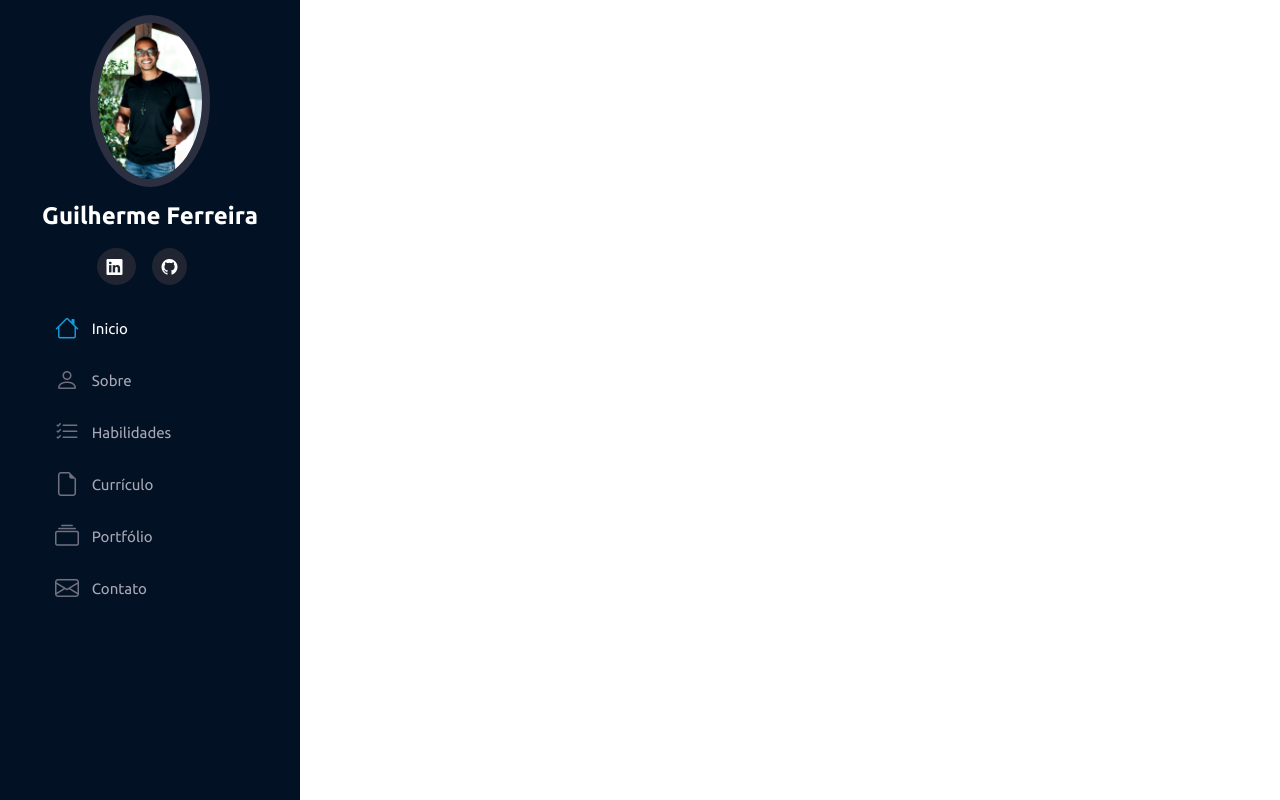
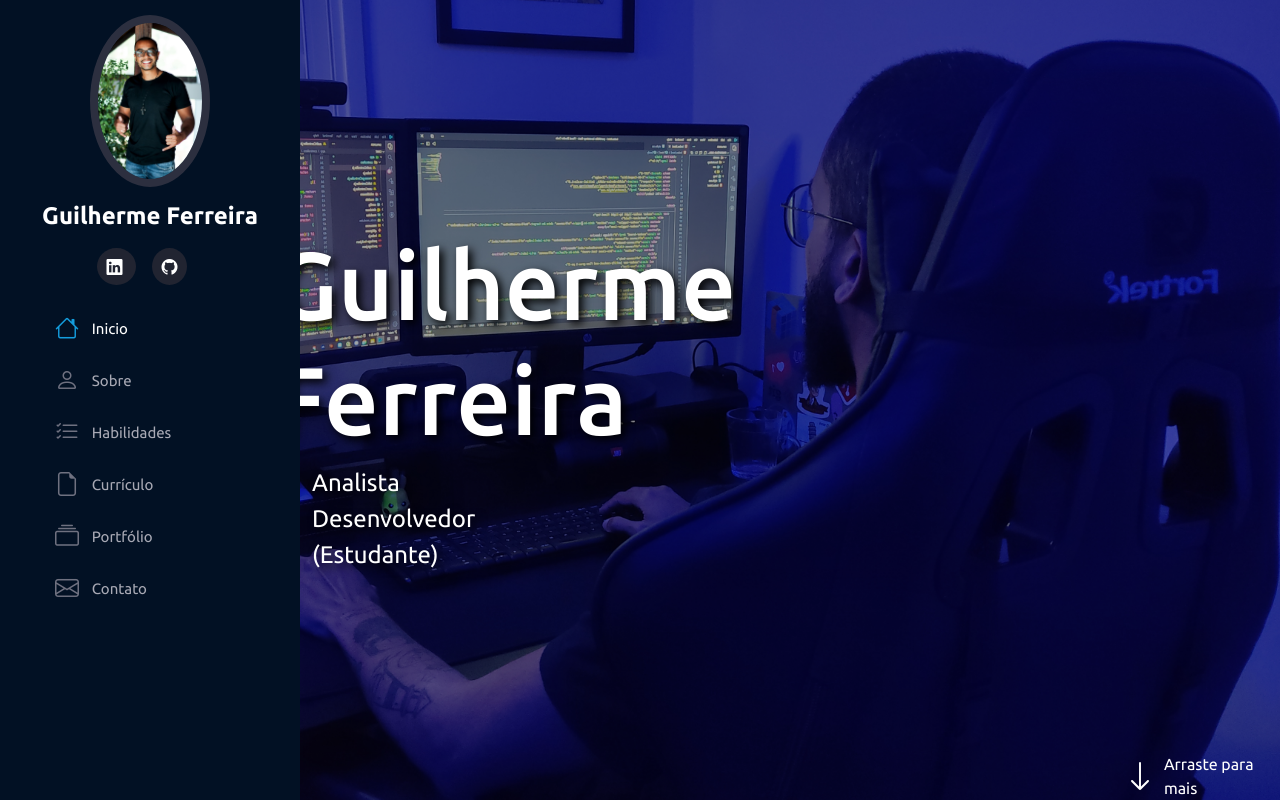
Before and after one commit to MF-Guilherme/MeuPortfolio, a Flask app: page / in a window 1280 px wide. Run offline with Flask 2, Linux system fonts and the light colour scheme; some libraries are stand-ins or nearby versions.

Commit message:
Menu e Inicio prontos

```diff
--- a/static/style.css
+++ b/static/style.css
@@ -85,3 +85,40 @@ html, body{
 .nav-menu li:hover > a i{
     color: #149ddd;
 }
+
+#main {
+    margin-left: 300px;
+}
+
+section#inicio {
+    background-image: url("./images/bannerPortifolio.png");
+    background-repeat: no-repeat;
+    background-size: cover;
+    background-attachment: fixed;
+    background-position: center;
+
+    width: 100%;
+    height: 100vh;
+}
+
+section#inicio h2 {
+    font-size: 6rem;
+}
+
+section#inicio span#subtitle {
+    margin-right: 8rem;
+    font-size: 1.5rem;
+}
+
+.text-shadow {
+    text-shadow: 4px 4px 10px #000;
+}
+
+section#inicio div#arraste {
+    width: 9rem;
+}
+
+section#inicio div#arraste a {
+    text-decoration: none;
+    color: #fff;
+}
--- a/templates/index.html
+++ b/templates/index.html
@@ -24,7 +24,6 @@
                 </a>
             </div>
         </section>
-
         <nav id="navbar" class="nav-menu">
             <ul class="nav flex-column">
                 <li class="nav-item">
@@ -49,6 +48,23 @@
         </nav>
     </aside>
 
+    <main id="main">
+
+        <section id="inicio" class="row m-0 p-0">
+            <div class="col-md-5 d-flex justify-content-center align-items-center flex-column">
+                <h2 class="text-white text-shadow">Guilherme Ferreira</h2>
+                <span id="subtitle" class="text-white text-shadow">Analista Desenvolvedor (Estudante)</span>
+            </div>
+
+            <div class="col-md-7 d-flex justify-content-end align-items-end">
+                <div id="arraste" class="d-flex align-items-center">
+                    <i class="bi bi-arrow-down text-white pe-2 fs-2" aria-hidden="true"></i>
+                    <a href="">Arraste para mais</a>
+                </div>
+            </div>
+        </section>
+
+    </main>
 
     <script src="../static/bootstrap/js/bootstrap.bundle.min.js"></script>
     <script src="../static/script.js"></script>
```
Also changed, not shown: static/images/banner.jpg (added), static/images/bannerPortifolio.png (added).
